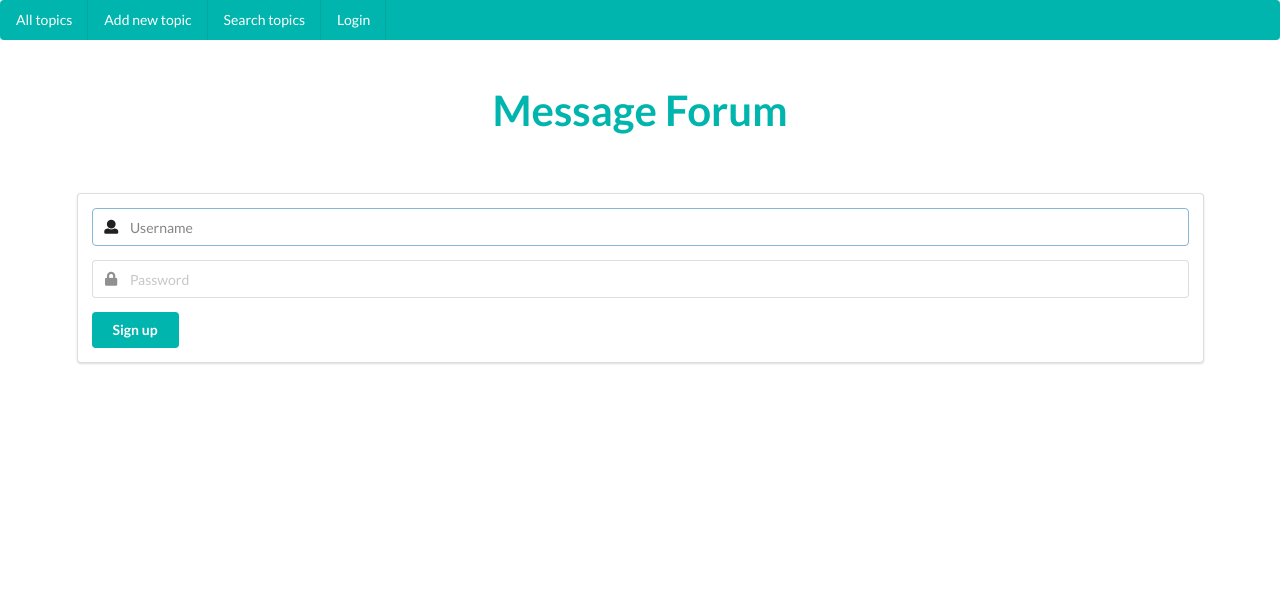
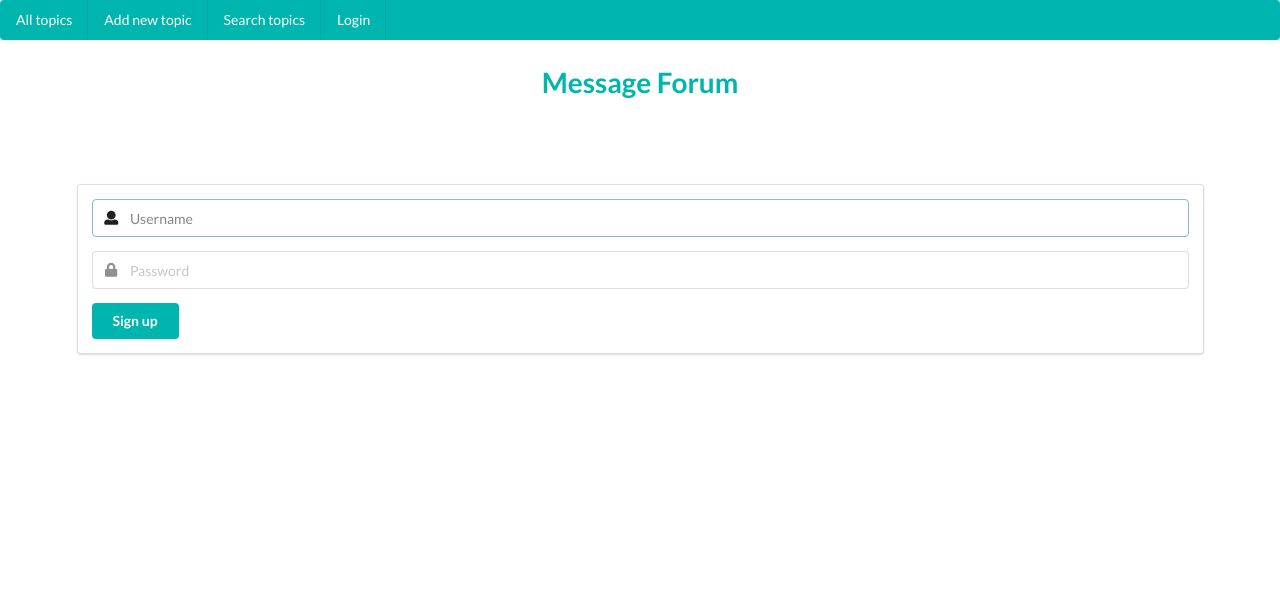
Before and after one commit to joonaspartanen/tsoha-forum, a Flask app: page /auth/signup in a window 1280 px wide. Shown: the top 603 px of the page. Run offline with Flask 2, Linux system fonts and the light colour scheme; some libraries are stand-ins or nearby versions.

Commit message:
Update CSS

```diff
--- a/application/static/styles.css
+++ b/application/static/styles.css
@@ -1,18 +1,24 @@
 .page-container {
   min-height: 100vh;
+}
+
+.ui.main.container {
+  padding-top: 5em;
 }
 
 .ui.main.container > .content-wrapper {
   max-width: 1200px;
 }
 
+.logo {
+  max-width: 140px;
+  max-height: 45px;
+  width: auto;
+  height: auto;
+}
+
 .ui.inverted.teal.menu a {
   color: #ffffff;
-}
-
-h1.ui.header.main-title {
-  padding: 0.5em 0em 1em 0em;
-  font-size: 300%;
 }
 
 .comments.topic-list {
```
